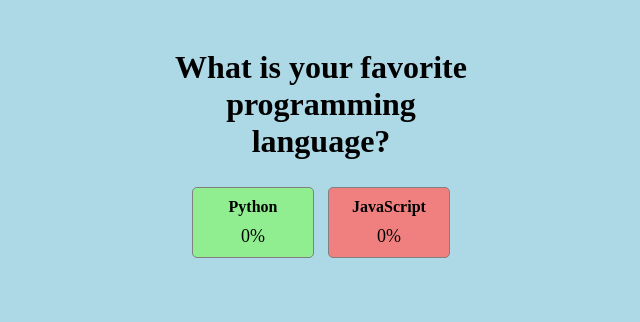
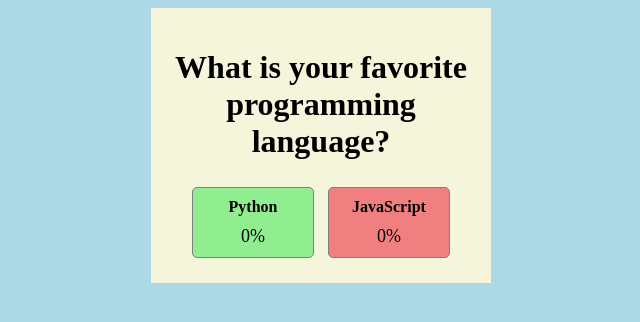
Before and after one commit to geloasacode/DevOpsForPollingWebApp, a Flask app: page /poll/0 in a window 1280 px wide. Shown: the top 322 px of the page, without its empty margins (319-959 px from the left). Run offline with Flask 3, Linux system fonts and the light colour scheme.

Commit message:
Updated Readme

```diff
--- a/app/static/styles.css
+++ b/app/static/styles.css
@@ -5,7 +5,7 @@
 }
 
 .poll-box {
-    background-color: lightpurple;
+    background-color: beige;
     width: 300px;
     padding: 20px;
     margin: 0 auto;
```
Also changed, not shown: README.md.
